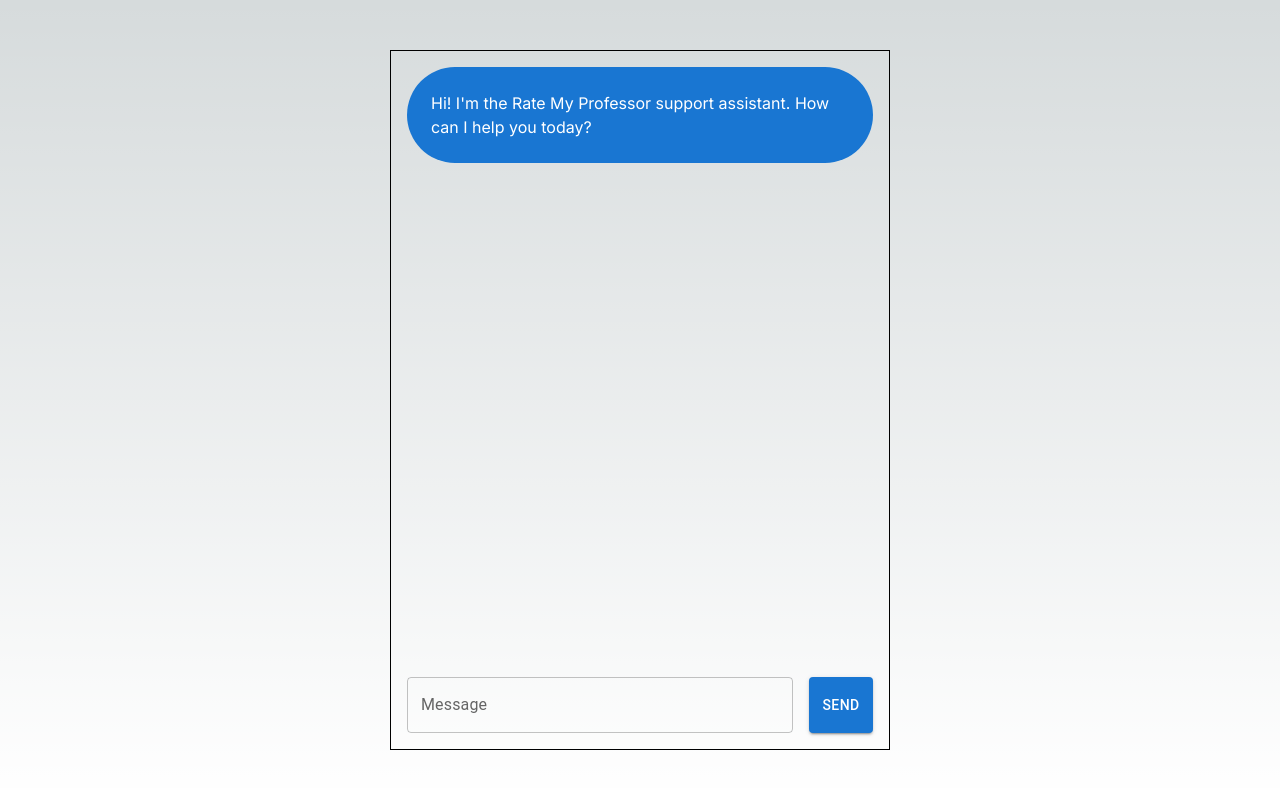
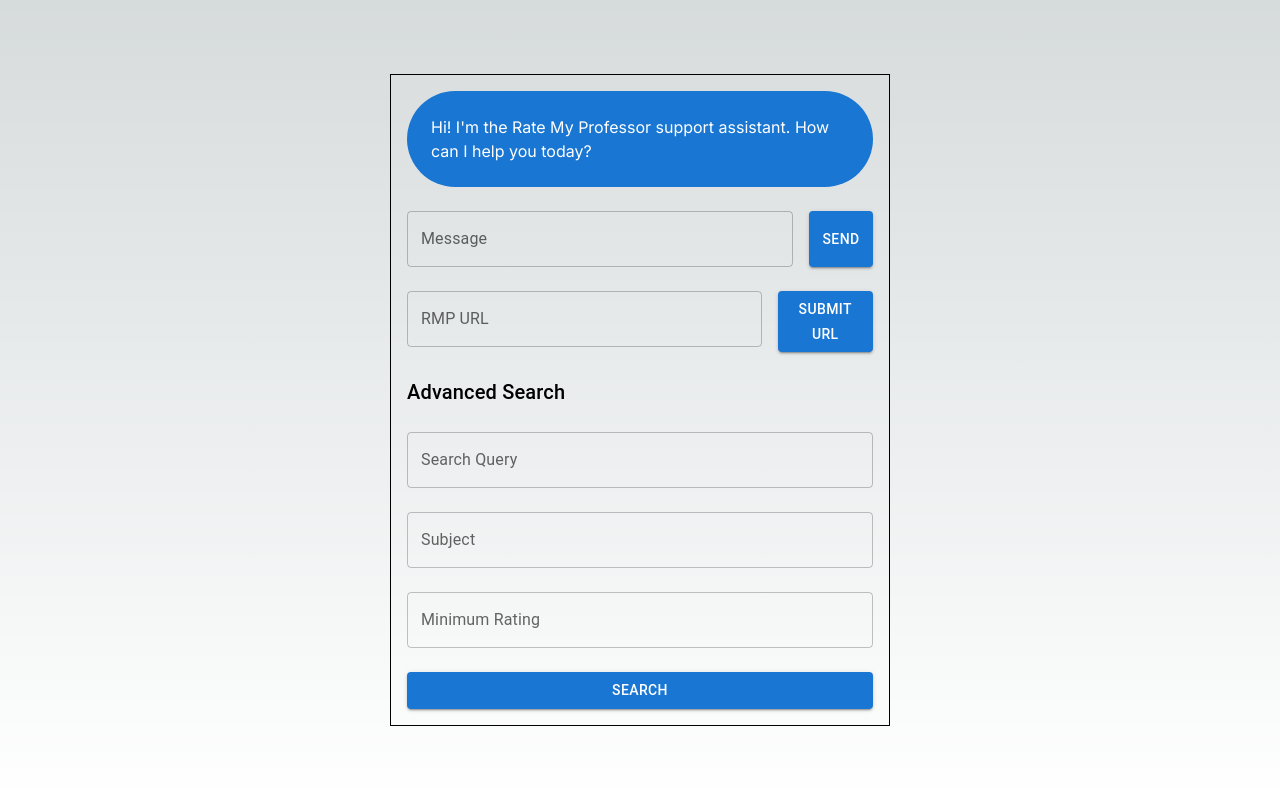
Before and after one commit to stroud91/RateProfessorAI, a Next.js app: page / in a window 1280 px wide. Shown: the top 788 px of the page. Built offline with nearby package versions, Linux system fonts and the light colour scheme.

Commit message:
stage 3 complete

```diff
--- a/package.json
+++ b/package.json
@@ -13,10 +13,13 @@
     "@emotion/styled": "^11.13.0",
     "@mui/material": "^5.16.7",
     "@pinecone-database/pinecone": "^3.0.1",
+    "axios": "^1.7.4",
+    "cheerio": "^1.0.0",
     "next": "14.2.5",
     "node": "^20.17.0",
     "node.js": "^0.0.1-security",
     "openai": "^4.56.0",
+    "puppeteer": "^23.1.1",
     "react": "^18",
     "react-dom": "^18"
   },
--- a/src/app/api/scrape/route.js
+++ b/src/app/api/scrape/route.js
@@ -0,0 +1,62 @@
+import { NextResponse } from 'next/server';
+import axios from 'axios';
+import cheerio from 'cheerio';
+import { Pinecone } from '@pinecone-database/pinecone';
+import OpenAI from 'openai';
+
+export async function POST(req) {
+  const { url } = await req.json();
+
+  // Fetch the professor page
+  const response = await axios.get(url);
+  const html = response.data;
+
+  // Use Cheerio to parse the HTML and extract relevant data
+  const $ = cheerio.load(html);
+  const professorName = $('h1').text().trim();  // Example: Extract the professor's name
+  const reviews = [];
+  $('.Rating__RatingBody-sc-1rhvpxz-0').each((index, element) => {
+    reviews.push({
+      review: $(element).find('.Comments__StyledComments-dzzyvm-0').text().trim(),
+      subject: $(element).find('.Course__StyledCourse-qffpzd-0').text().trim(),
+      stars: $(element).find('.Rating__StyledRatingNumber-sc-1rhvpxz-1').text().trim(),
+    });
+  });
+
+  // Initialize Pinecone and OpenAI
+  const pc = new Pinecone({ apiKey: process.env.PINECONE_API_KEY });
+  const index = pc.index('rag').namespace('ns1');
+  const openai = new OpenAI({ apiKey: process.env.OPENAI_API_KEY });
+
+  // Generate embeddings for each review
+  const processedData = [];
+  for (const review of reviews) {
+    const response = await openai.embeddings.create({
+      model: 'text-embedding-3-small',
+      input: review.review,
+      encoding_format: 'float',
+    });
+    const embedding = response.data[0].embedding;
+
+    processedData.push({
+      values: embedding,
+      id: professorName,
+      metadata: {
+        review: review.review,
+        subject: review.subject,
+        stars: review.stars,
+      },
+    });
+  }
+
+  // Insert the embeddings into the Pinecone index
+  const upsertResponse = await index.upsert({
+    vectors: processedData,
+    namespace: 'ns1',
+  });
+
+  return NextResponse.json({
+    success: true,
+    upsertedCount: upsertResponse.upsertedCount,
+  });
+}
--- /dev/null
+++ b/src/app/api/search/route.js
@@ -0,0 +1,47 @@
+import { NextResponse } from 'next/server';
+import { Pinecone } from '@pinecone-database/pinecone';
+import OpenAI from 'openai';
+
+export async function POST(req) {
+  const { query, subject, minRating } = await req.json();
+
+  // Initialize Pinecone and OpenAI
+  const pc = new Pinecone({ apiKey: process.env.PINECONE_API_KEY });
+  const index = pc.index('rag').namespace('ns1');
+  const openai = new OpenAI({ apiKey: process.env.OPENAI_API_KEY });
+
+  // Generate an embedding for the search query
+  const embeddingResponse = await openai.embeddings.create({
+    model: 'text-embedding-3-small',
+    input: query,
+    encoding_format: 'float',
+  });
+  const queryEmbedding = embeddingResponse.data[0].embedding;
+
+  // Search Pinecone for relevant professors
+  const searchResults = await index.query({
+    topK: 10,  // Adjust as needed
+    includeMetadata: true,
+    vector: queryEmbedding,
+  });
+
+  // Filter the results based on the user's criteria
+  const filteredResults = searchResults.matches.filter((match) => {
+    const matchRating = parseFloat(match.metadata.stars);
+    const matchSubject = match.metadata.subject.toLowerCase();
+    return (
+      (!subject || matchSubject.includes(subject.toLowerCase())) &&
+      (!minRating || matchRating >= minRating)
+    );
+  });
+
+  // Format the filtered results for the response
+  const responseResults = filteredResults.map((match) => ({
+    professor: match.id,
+    review: match.metadata.review,
+    subject: match.metadata.subject,
+    stars: match.metadata.stars,
+  }));
+
+  return NextResponse.json({ results: responseResults });
+}
--- a/src/app/page.js
+++ b/src/app/page.js
@@ -1,5 +1,5 @@
 'use client';
-import { Box, Button, Stack, TextField } from '@mui/material';
+import { Box, Button, Stack, TextField, Typography } from '@mui/material';
 import { useState } from 'react';
 
 export default function Home() {
@@ -10,6 +10,11 @@
     },
   ]);
   const [message, setMessage] = useState('');
+  const [url, setUrl] = useState('');
+  const [query, setQuery] = useState('');
+  const [subject, setSubject] = useState('');
+  const [minRating, setMinRating] = useState('');
+  const [searchResults, setSearchResults] = useState([]);
 
   const sendMessage = async () => {
     setMessage('');
@@ -48,6 +53,32 @@
     });
   };
 
+  const handleSubmit = async () => {
+    await fetch('/api/scrape', {
+      method: 'POST',
+      headers: {
+        'Content-Type': 'application/json',
+      },
+      body: JSON.stringify({ url }),
+    });
+
+    setUrl('');
+    alert('Data has been scraped and added to the database.');
+  };
+
+  const handleSearch = async () => {
+    const response = await fetch('/api/search', {
+      method: 'POST',
+      headers: {
+        'Content-Type': 'application/json',
+      },
+      body: JSON.stringify({ query, subject, minRating }),
+    });
+
+    const data = await response.json();
+    setSearchResults(data.results);
+  };
+
   return (
     <Box
       width="100vw"
@@ -60,7 +91,7 @@
       <Stack
         direction={'column'}
         width="500px"
-        height="700px"
+        height="auto"
         border="1px solid black"
         p={2}
         spacing={3}
@@ -104,6 +135,61 @@
             Send
           </Button>
         </Stack>
+        <Stack direction={'row'} spacing={2}>
+          <TextField
+            label="RMP URL"
+            fullWidth
+            value={url}
+            onChange={(e) => setUrl(e.target.value)}
+          />
+          <Button variant="contained" onClick={handleSubmit}>
+            Submit URL
+          </Button>
+        </Stack>
+        <Typography variant="h6">Advanced Search</Typography>
+        <TextField
+          label="Search Query"
+          fullWidth
+          value={query}
+          onChange={(e) => setQuery(e.target.value)}
+        />
+        <TextField
+          label="Subject"
+          fullWidth
+          value={subject}
+          onChange={(e) => setSubject(e.target.value)}
+        />
+        <TextField
+          label="Minimum Rating"
+          type="number"
+          fullWidth
+          value={minRating}
+          onChange={(e) => setMinRating(e.target.value)}
+        />
+        <Button variant="contained" onClick={handleSearch}>
+          Search
+        </Button>
+        {searchResults.length > 0 && (
+          <Box>
+            <Typography variant="h6">Search Results</Typography>
+            {searchResults.map((result, index) => (
+              <Box key={index} border="1px solid gray" borderRadius={8} p={2} mb={2}>
+                <Typography variant="subtitle1">
+                  Professor: {result.professor}
+                </Typography>
+                <Typography variant="body2">
+                  Review: {result.review}
+                </Typography>
+                <Typography variant="body2">
+                  Subject: {result.subject}
+                </Typography>
+                <Typography variant="body2">
+                  Rating: {result.stars}
+                </Typography>
+              </Box>
+            ))}
+          </Box>
+        )}
       </Stack>
     </Box>
   );
```
Also changed, not shown: 1 other file (tests, documents, lock files or other folders).
